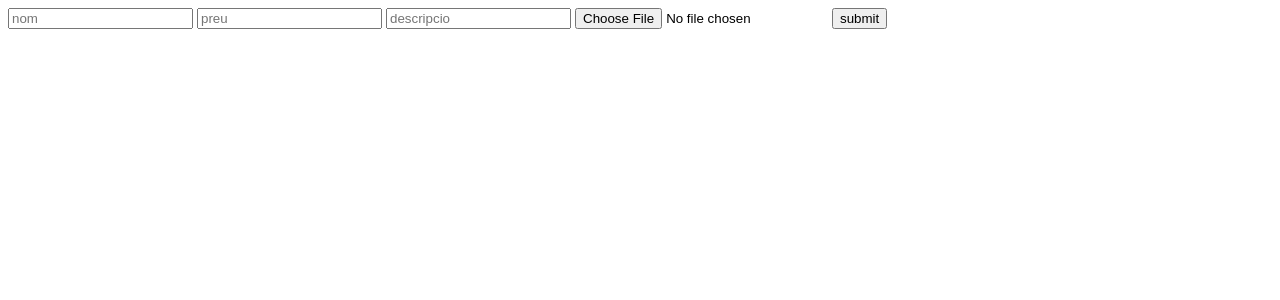
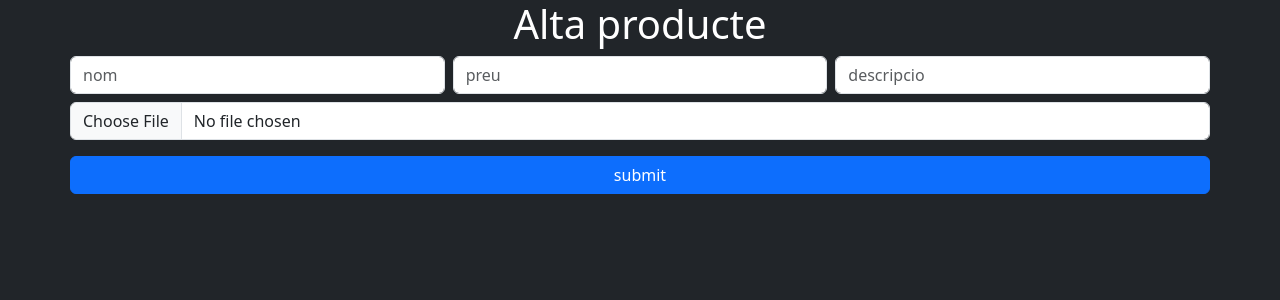
Before and after one commit to cri34/desAplWebExercicisMV, a PHP site: page /alta-producte.php in a window 1280 px wide. Shown: the top 300 px of the page. Run offline with PHP 8.4, Linux system fonts and the light colour scheme.

Commit message:
aplicacio estils alta-producte.php

```diff
--- a/botiga/alta-producte.php
+++ b/botiga/alta-producte.php
@@ -4,14 +4,20 @@
     <meta charset="UTF-8">
     <meta name="viewport" content="width=device-width, initial-scale=1.0">
     <title>Document</title>
+    <link href="https://cdn.jsdelivr.net/npm/bootstrap@5.3.2/dist/css/bootstrap.min.css" rel="stylesheet"
+          integrity="sha384-T3c6CoIi6uLrA9TneNEoa7RxnatzjcDSCmG1MXxSR1GAsXEV/Dwwykc2MPK8M2HN" crossorigin="anonymous">
+    <script src="https://cdn.jsdelivr.net/npm/bootstrap@5.3.2/dist/js/bootstrap.bundle.min.js"
+            integrity="sha384-C6RzsynM9kWDrMNeT87bh95OGNyZPhcTNXj1NW7RuBCsyN/o0jlpcV8Qyq46cDfL"
+            crossorigin="anonymous"></script>
 </head>
-<body>
-    <form action="add-producte.php" method="post" enctype="multipart/form-data">
-        <input type="text" name="nom" placeholder="nom">
-        <input type="number" step="0.01" name="preu" placeholder="preu">
-        <input type="text" name="descripcio" placeholder="descripcio">
-        <input type="file" name="files" >
-        <input type="submit" value="submit" name="submit">
-    </form>
+<body class="container bg-dark">
+<h1 class="text-center text-white">Alta producte</h1>
+<form class="row justify-content-center" action="add-producte.php" method="post" enctype="multipart/form-data">
+    <input class="col form-control" type="text" name="nom" placeholder="nom">
+    <input class="col form-control mx-2" type="number" step="0.01" name="preu" placeholder="preu">
+    <input class="col form-control" type="text" name="descripcio" placeholder="descripcio">
+    <input class="col-12 form-control m-2" type="file" name="files">
+    <input class="col-12 btn btn-primary m-2" type="submit" value="submit" name="submit">
+</form>
 </body>
 </html>
```
